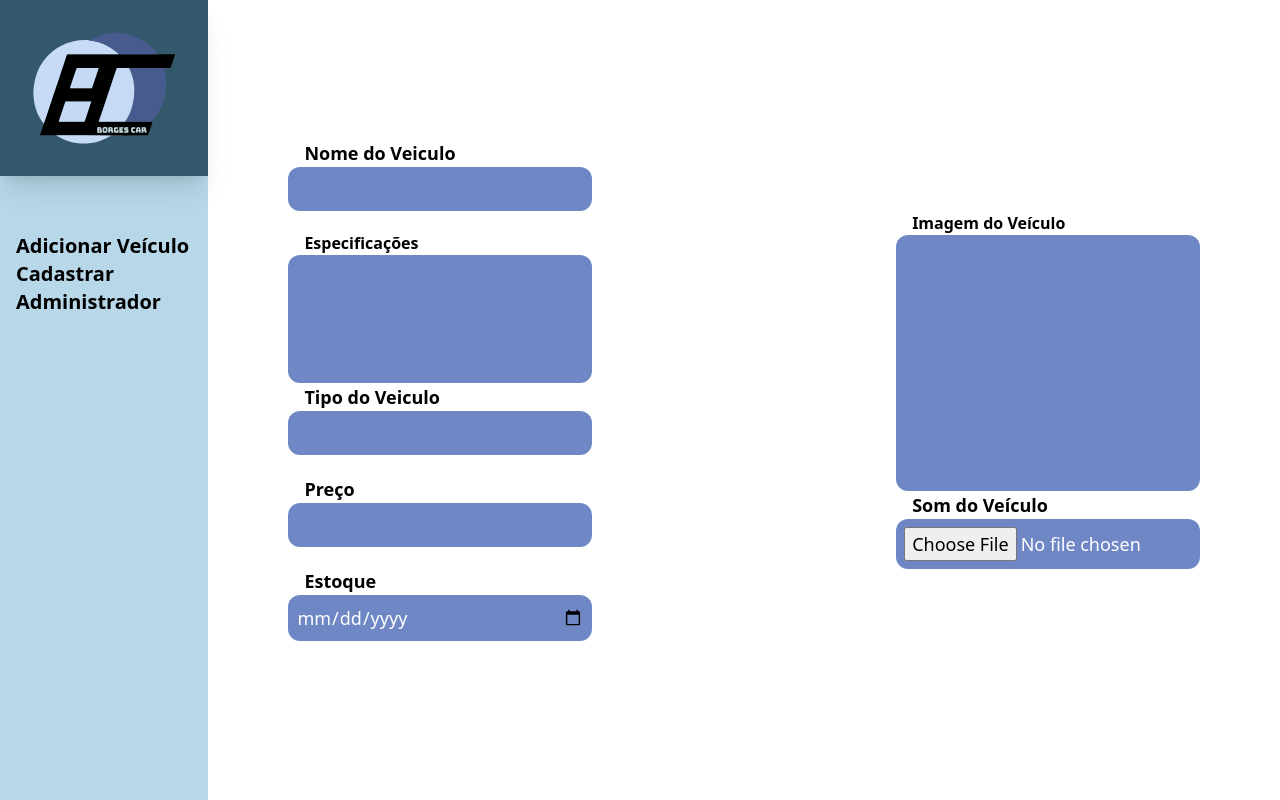
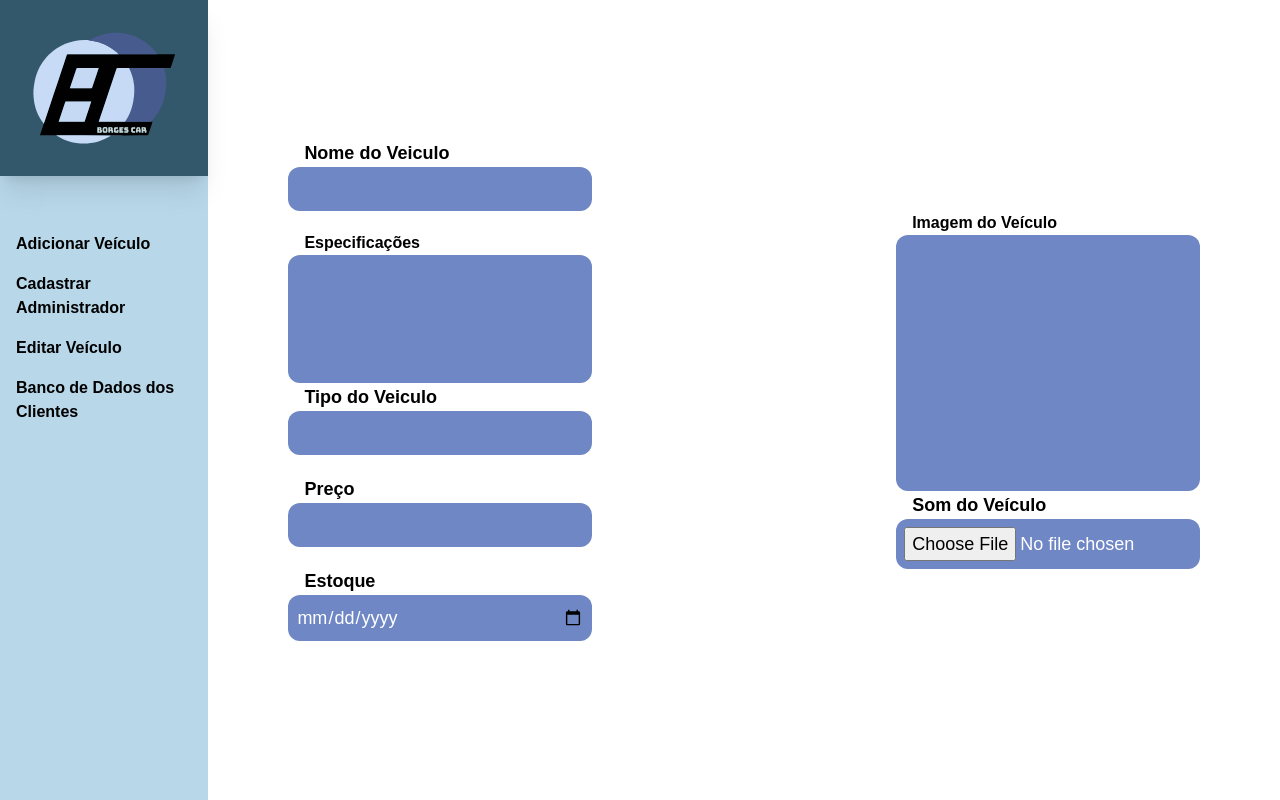
Before and after one commit to onlywillian/borgescar, a Next.js app: page /adm/new-car in a window 1280 px wide. Built offline with nearby package versions, Linux system fonts and the light colour scheme.

Commit message:
Asido modifications

```diff
--- a/src/components/Aside.tsx
+++ b/src/components/Aside.tsx
@@ -8,7 +8,7 @@ export default function Aside({ children }: any) {
             <div className="bg-[#33586C] py-8 flex align-center mb-8 shadow-xl">
                 <Image src={logoImage} alt='logo' className="h-28"/>
             </div>
-            <div className="p-4">
+            <div className="p-4 flex flex-col gap-4">
                 {children}
             </div>
         </aside>
--- a/src/pages/adm/new-adm.tsx
+++ b/src/pages/adm/new-adm.tsx
@@ -18,6 +18,12 @@ export default function NewAdm() {
                     <Link href={'/adm/new-admin'}>
                         <h2>Cadastrar Administrador</h2>
                     </Link>
+                    <Link href={'/adm/new-admin'}>
+                        <h2>Editar Veículo</h2>
+                    </Link>
+                    <Link href={'/adm/new-admin'}>
+                        <h2>Banco de Dados dos Clientes</h2>
+                    </Link>
                 </Aside>
                 <div className="flex flex-col p-20 items-center w-full">
                         <Input
--- a/src/pages/adm/new-car.tsx
+++ b/src/pages/adm/new-car.tsx
@@ -13,10 +13,16 @@ export default function NewCar() {
             <main className="flex">
                 <Aside>
                     <Link href={'/adm/new-car'}>
-                        <h2 className="font-bold text-xl">Adicionar Veículo</h2>
+                        <h2 className="font-bold text-mg">Adicionar Veículo</h2>
                     </Link>
                     <Link href={'/adm/new-admin'}>
-                        <h2 className="font-bold text-xl">Cadastrar Administrador</h2>
+                        <h2 className="font-bold text-mg">Cadastrar Administrador</h2>
+                    </Link>
+                    <Link href={'/adm/new-admin'}>
+                        <h2 className="font-bold text-mg">Editar Veículo</h2>
+                    </Link>
+                    <Link href={'/adm/new-admin'}>
+                        <h2 className="font-bold text-mg">Banco de Dados dos Clientes</h2>
                     </Link>
                 </Aside>
                 <div className="flex p-20 justify-between w-full">
--- a/src/styles/globals.css
+++ b/src/styles/globals.css
@@ -1,3 +1,11 @@
 @tailwind base;
 @tailwind components;
 @tailwind utilities;
+
+@import url('https://fonts.googleapis.com/css2?family=Alef:wght@400;700&display=swap');
+
+@layer base {
+    html {
+        font-family: 'Alef', sans-serif;
+    }
+}
```
